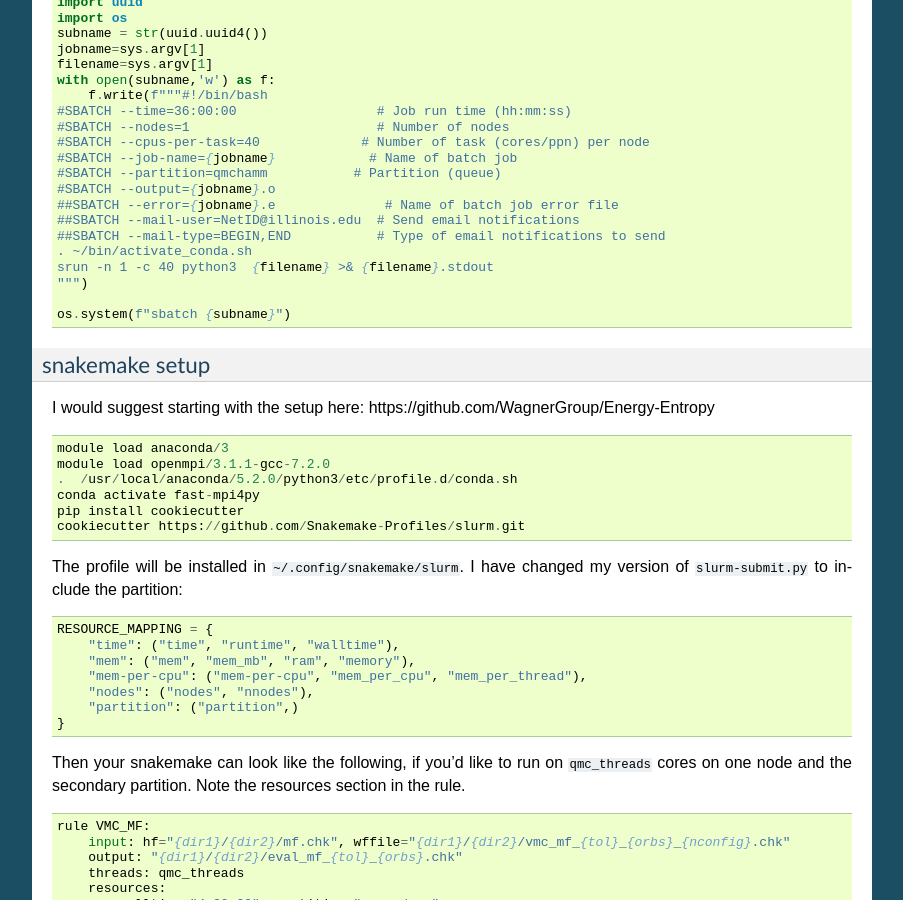
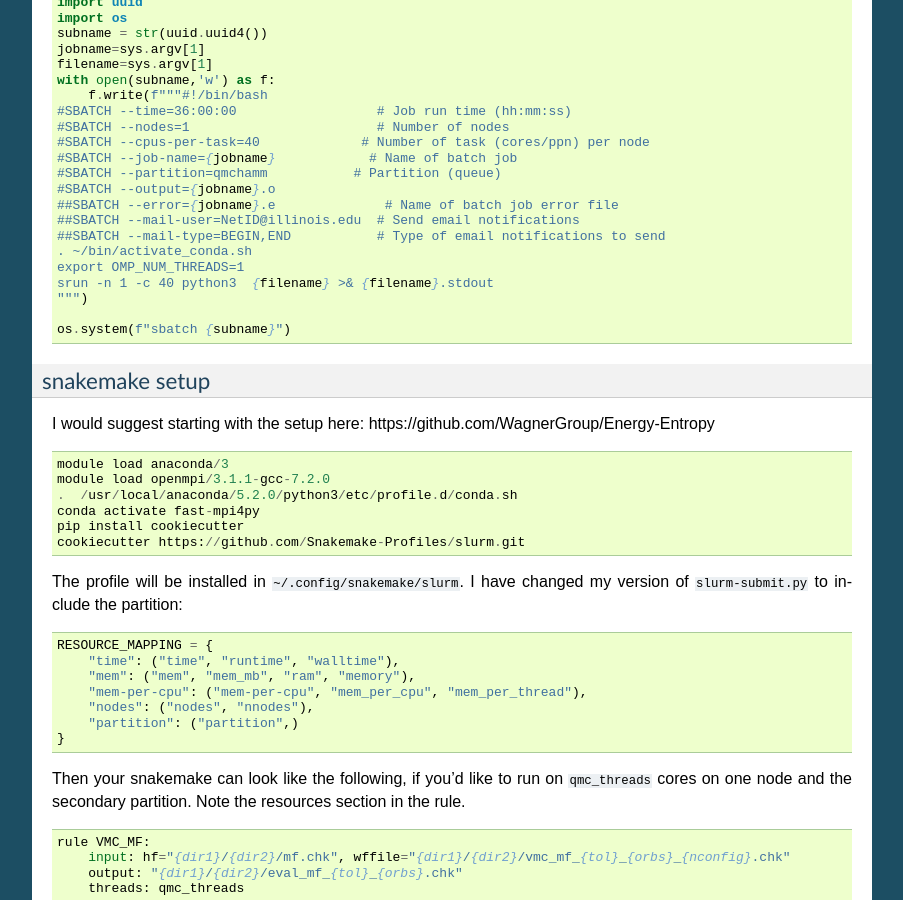
Before and after one commit to WagnerGroup/pyqmc, a Sphinx documentation site: the page built from doc/source/specific_instructions.md, in a window 1280 px wide and 900 px high, scrolled down 574 px. Shown: the whole window, without its empty margins (198-1101 px from the left). Built offline with Sphinx 7.4.7, drawn with Linux system fonts in a browser that asks for light colours.

Commit message:
OMP_NUM_THREADS.

```diff
--- a/doc/source/specific_instructions.md
+++ b/doc/source/specific_instructions.md
@@ -44,6 +44,7 @@ with open(subname,'w') as f:
 ##SBATCH --mail-user=NetID@illinois.edu  # Send email notifications
 ##SBATCH --mail-type=BEGIN,END           # Type of email notifications to send
 . ~/bin/activate_conda.sh
+export OMP_NUM_THREADS=1
 srun -n 1 -c 40 python3  {filename} >& {filename}.stdout
 """)
 
```
